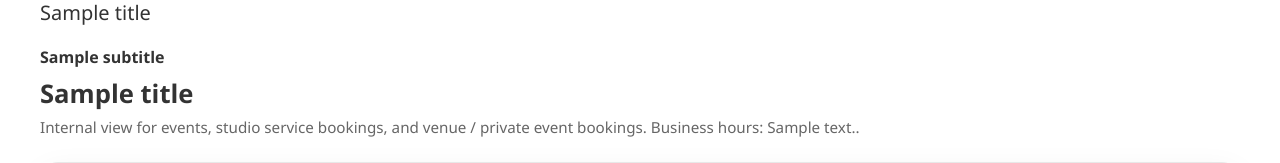
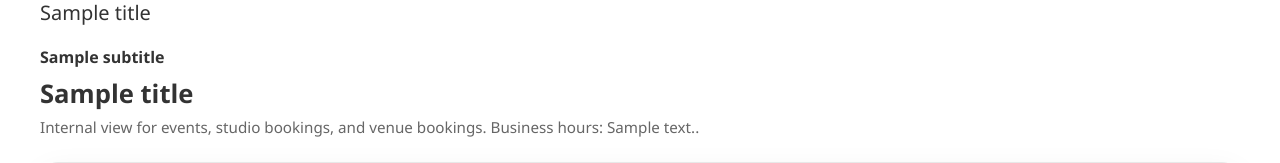
Before and after one commit to joaquinantonio/ProjectCero, a Django app: template templates/admin/admin_calendar.html in a window 1280 px wide. Shown: the part 113-276 px from the top of the page. Run offline with Django 5.2, Linux system fonts and the light colour scheme; the template is opened without the code that fills it: most values are stand-ins (such as "Sample title", 1, 10 or a date in 2020); some libraries are stand-ins or nearby versions.

Commit message:
Rename Admin Calendar text

```diff
--- a/templates/admin/admin_calendar.html
+++ b/templates/admin/admin_calendar.html
@@ -295,7 +295,7 @@
   <div class="schedule-page-header">
     <h1>{{ title }}</h1>
     <p>
-      Internal view for events, studio service bookings, and venue / private event bookings.
+      Internal view for events, studio bookings, and venue bookings.
       Business hours: {{ business_hours_text }}.
     </p>
   </div>
```
